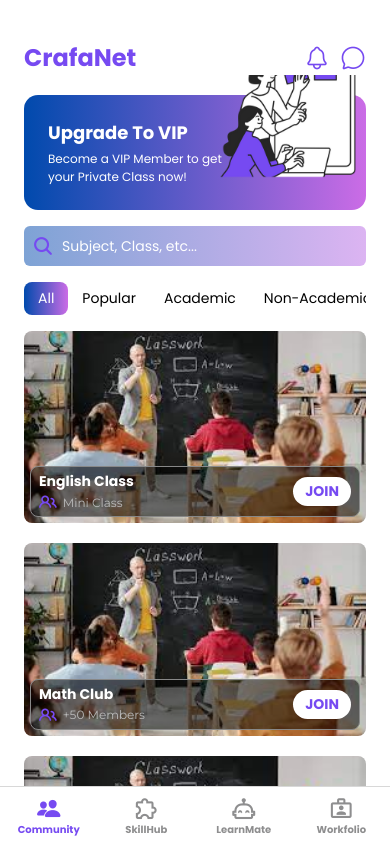
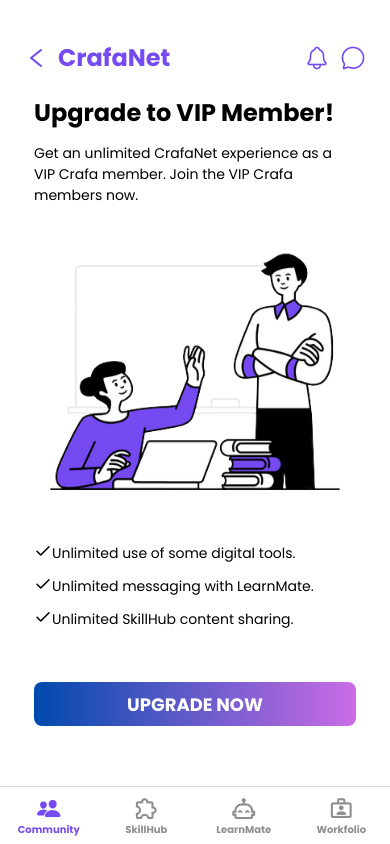
Before and after one commit to CrafaNet/CrafaNet-Mobile, a React Native app: screen /UpgradeToVipScreen in a window 390 px wide. Built offline with nearby package versions, Linux system fonts and the light colour scheme; what expo-localization would draw is missing.

Commit message:
upgrade to vip member screen completed, screen container improved

```diff
--- a/Navigation.js
+++ b/Navigation.js
@@ -12,6 +12,8 @@ import SkillHubHomeScreen from "./screens/SkillHub/SkillHubHomeScreen";
 import LearnMateHomeScreen from "./screens/LearnMate/LearnMateHomeScreen";
 // Workfolio
 import WorkfolioHomeScreen from "./screens/Workfolio/WorkfolioHomeScreen";
+// Other screens
+import UpgradeToVipScreen from "./screens/UpgradeToVipScreen";
 
 import { Ionicons, MaterialCommunityIcons, Entypo } from "@expo/vector-icons";
 
@@ -59,6 +61,10 @@ function CommunityStack() {
             />
             <Stack.Screen name='JoinClassScreen' component={JoinClassScreen} />
             <Stack.Screen name='ClassScreen' component={ClassScreen} />
+            <Stack.Screen
+                name='UpgradeToVipScreen'
+                component={UpgradeToVipScreen}
+            />
         </Stack.Navigator>
     );
 }
--- a/components/ScreenContainer.js
+++ b/components/ScreenContainer.js
@@ -1,7 +1,19 @@
-import { StyleSheet, View } from "react-native";
+import { StyleSheet, View, ScrollView } from "react-native";
 
-export default function ScreenContainer({ children }) {
-    return <View style={styles.container}>{children}</View>;
+export default function ScreenContainer(props) {
+    return (
+        <View style={styles.container}>
+            <ScrollView
+                {...props}
+                contentContainerStyle={[
+                    styles.scrollView,
+                    props.contentContainerStyle,
+                ]}
+            >
+                {props.children}
+            </ScrollView>
+        </View>
+    );
 }
 
 const styles = StyleSheet.create({
@@ -11,4 +23,7 @@ const styles = StyleSheet.create({
         paddingHorizontal: 24,
         paddingTop: 40,
     },
+    scrollView: {
+        flexGrow: 1,
+    },
 });
--- a/locales/en.json
+++ b/locales/en.json
@@ -45,5 +45,11 @@
     "currentEvents": "Current Events",
     "digitalClass": "Digital Class",
     "watchVideos": "Watch Videos",
-    "joinLiveClass": "Join Live Class"
+    "joinLiveClass": "Join Live Class",
+    "upgradeToVipMember": "Upgrade to VIP Member",
+    "upgradeToVipMemberDescription": "Get an unlimited CrafaNet experience as a VIP Crafa member. Join the VIP Crafa members now.",
+    "upgradeToVipMemberListItem0": "Unlimited use of some digital tools.",
+    "upgradeToVipMemberListItem1": "Unlimited messaging with LearnMate.",
+    "upgradeToVipMemberListItem2": "Unlimited SkillHub content sharing.",
+    "upgradeNow": "Upgrade Now"
 }
--- a/screens/Community/ClassScreen.js
+++ b/screens/Community/ClassScreen.js
@@ -19,12 +19,9 @@ export default function ClassScreen({ route }) {
 
     return (
         <ScreenContainer>
-            <View style={styles.container}>
             <AppHeader />
             <Text style={styles.title}>{item.name}</Text>
-                <Text style={styles.text}>
-                    {Strings.DUMMY_CLASS_DESCRIPTION}
-                </Text>
+            <Text style={styles.text}>{Strings.DUMMY_CLASS_DESCRIPTION}</Text>
             <Button mode='secondary'>{Strings.watchVideos}</Button>
             <Text style={styles.subTitle}>{Strings.currentEvents}</Text>
             <FlatList
@@ -40,13 +37,13 @@ export default function ClassScreen({ route }) {
                         {item}
                     </Text>
                 )}
+                scrollEnabled={false}
             />
             <Text style={styles.subTitle}>{Strings.digitalClass}</Text>
             <Text style={styles.text}>
                 Subject: Introduction To Finance Time: 17:00 - 19:00
             </Text>
             <Button mode='secondary'>{Strings.joinLiveClass}</Button>
-            </View>
         </ScreenContainer>
     );
 }
--- a/screens/Community/CommunityHomeScreen.js
+++ b/screens/Community/CommunityHomeScreen.js
@@ -32,8 +32,7 @@ export default function CommunityHomeScreen() {
     }
 
     return (
-        <ScreenContainer>
-            <ScrollView
+        <ScreenContainer
             contentContainerStyle={styles.container}
             stickyHeaderIndices={[0, 2]}
             stickyHeaderHiddenOnScroll={true}
@@ -74,7 +73,6 @@ export default function CommunityHomeScreen() {
                     scrollEnabled={false}
                 />
             </SafeAreaView>
-            </ScrollView>
         </ScreenContainer>
     );
 }
--- a/screens/Community/ComunityComponents/UpgradeToVipBox.js
+++ b/screens/Community/ComunityComponents/UpgradeToVipBox.js
@@ -1,5 +1,6 @@
 import { LinearGradient } from "expo-linear-gradient";
-import { StyleSheet, Text, View, Image } from "react-native";
+import { StyleSheet, Text, View, Image, Pressable } from "react-native";
+import { useNavigation } from "@react-navigation/core";
 
 import Colors from "../../../constants/colors";
 import Strings from "../../../util/strings";
@@ -8,7 +9,12 @@ import Sizes from "../../../constants/sizes";
 const vipIllustration = require("../../../assets/illustrations/vip.png");
 
 export default function UpgradeToVipBox() {
+    const navigation = useNavigation();
+
+    const onPressHandler = () => navigation.navigate("UpgradeToVipScreen");
+
     return (
+        <Pressable onPress={onPressHandler}>
             <LinearGradient
                 colors={Colors.mainLinearGradient}
                 start={{ x: 0, y: 0 }}
@@ -21,12 +27,15 @@ export default function UpgradeToVipBox() {
                         {Strings.becomeAVipMemberToGetYourPrivateClassNow}
                     </Text>
                 </View>
+                <View style={styles.imageContainer}>
                     <Image
                         source={vipIllustration}
                         resizeMode='contain'
                         style={styles.image}
                     />
+                </View>
             </LinearGradient>
+        </Pressable>
     );
 }
 
@@ -42,12 +51,16 @@ const styles = StyleSheet.create({
         width: "60%",
         gap: 4,
     },
-    image: {
-        width: "40%",
-        height: "194%",
+    imageContainer: {
+        width: "42%",
         position: "absolute",
         bottom: 0,
         right: 10,
+        aspectRatio: 1,
+    },
+    image: {
+        width: "100%",
+        height: "100%",
     },
     title: {
         color: "white",
--- a/screens/LearnMate/LearnMateHomeScreen.js
+++ b/screens/LearnMate/LearnMateHomeScreen.js
@@ -11,7 +11,7 @@ const comingSoonIllustration = require("../../assets/illustrations/comingSoon.pn
 
 export default function LearnMateHomeScreen() {
     return (
-        <ScreenContainer>
+        <ScreenContainer contentContainerStyle={{ flex: 1 }}>
             <View style={styles.container}>
                 <AppHeader />
                 <Text style={styles.title}>{Strings.learnmate}</Text>
@@ -28,6 +28,7 @@ export default function LearnMateHomeScreen() {
 
 const styles = StyleSheet.create({
     container: {
+        flex: 1,
         alignItems: "center",
     },
     title: {
--- a/screens/SkillHub/SkillHubHomeScreen.js
+++ b/screens/SkillHub/SkillHubHomeScreen.js
@@ -11,7 +11,7 @@ const comingSoonIllustration = require("../../assets/illustrations/comingSoon.pn
 
 export default function SkillHubHomeScreen() {
     return (
-        <ScreenContainer>
+        <ScreenContainer contentContainerStyle={{ flex: 1 }}>
             <View style={styles.container}>
                 <AppHeader />
                 <Text style={styles.title}>{Strings.skillhub}</Text>
@@ -28,6 +28,7 @@ export default function SkillHubHomeScreen() {
 
 const styles = StyleSheet.create({
     container: {
+        flex: 1,
         alignItems: "center",
     },
     title: {
--- /dev/null
+++ b/screens/UpgradeToVipScreen.js
@@ -0,0 +1,74 @@
+import { StyleSheet, Text, View, Image } from "react-native";
+import { Feather } from "@expo/vector-icons";
+
+import ScreenContainer from "../components/ScreenContainer";
+import AppHeader from "../components/AppHeader";
+import Button from "../components/Button";
+
+import Strings from "../util/strings";
+
+import classAsset10Illustration from "../assets/illustrations/classAsset10.png";
+
+export default function UpgradeToVipScreen() {
+    return (
+        <ScreenContainer>
+            <AppHeader />
+            <View style={styles.container}>
+                <Text style={styles.title}>{Strings.upgradeToVipMember}!</Text>
+                <Text style={styles.text}>
+                    {Strings.upgradeToVipMemberDescription}
+                </Text>
+                <Image
+                    style={styles.image}
+                    source={classAsset10Illustration}
+                    resizeMode='contain'
+                />
+
+                <View style={styles.listContainer}>
+                    <Text style={styles.listItem}>
+                        <Feather name='check' size={18} color='black' />
+                        {Strings.upgradeToVipMemberListItem0}
+                    </Text>
+                    <Text style={styles.listItem}>
+                        <Feather name='check' size={18} color='black' />
+                        {Strings.upgradeToVipMemberListItem1}
+                    </Text>
+                    <Text style={styles.listItem}>
+                        <Feather name='check' size={18} color='black' />
+                        {Strings.upgradeToVipMemberListItem2}
+                    </Text>
+                </View>
+
+                <Button mode='primary'>{Strings.upgradeNow}</Button>
+            </View>
+        </ScreenContainer>
+    );
+}
+
+const styles = StyleSheet.create({
+    container: {
+        flex: 1,
+        justifyContent: "space-between",
+        paddingTop: 20,
+        paddingBottom: 60,
+        paddingHorizontal: 10,
+    },
+    title: {
+        fontFamily: "poppins-bold",
+        fontSize: 24,
+    },
+    text: {
+        fontFamily: "poppins-",
+    },
+    image: {
+        width: "90%",
+        alignSelf: "center",
+    },
+    listContainer: {
+        gap: 10,
+        marginBottom: 40,
+    },
+    listItem: {
+        fontFamily: "poppins-",
+    },
+});
```
Also changed, not shown: assets/illustrations/classAsset10.png. Lines whose indentation alone changed are shown as unchanged.
